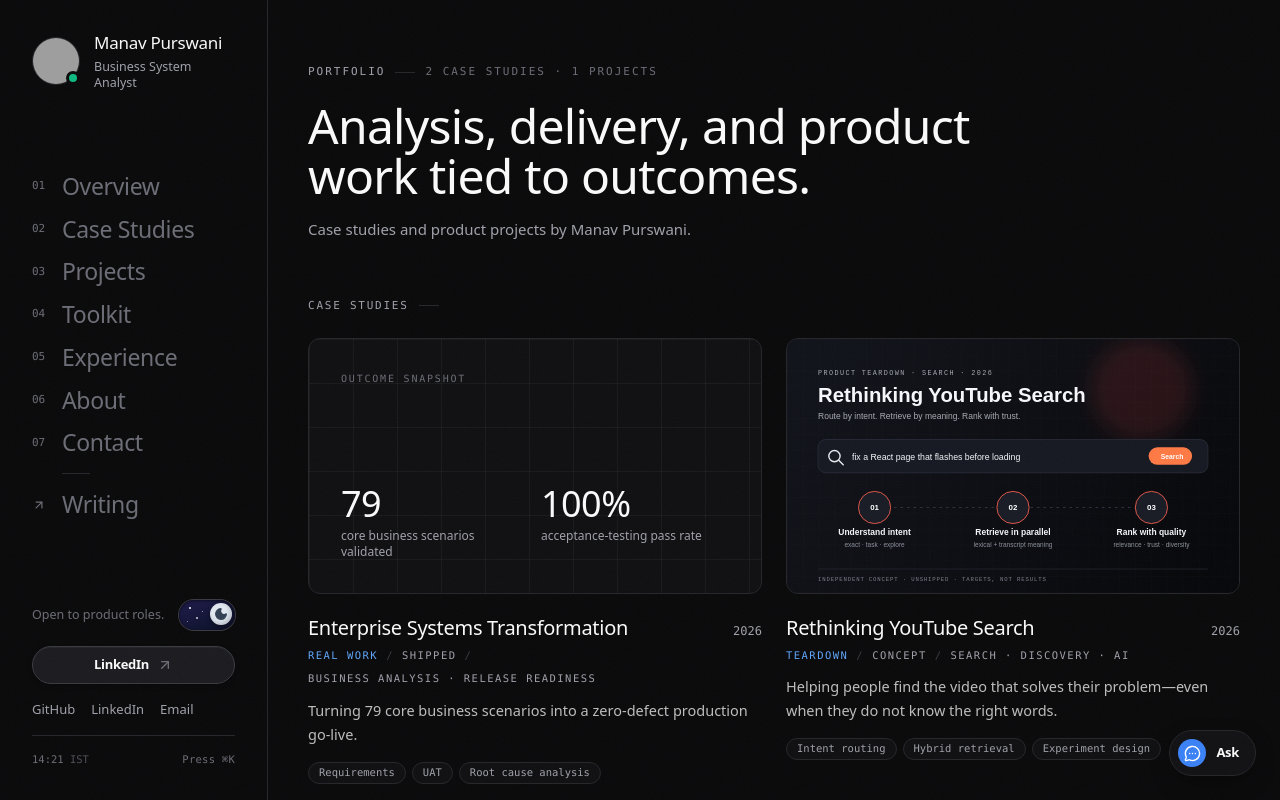
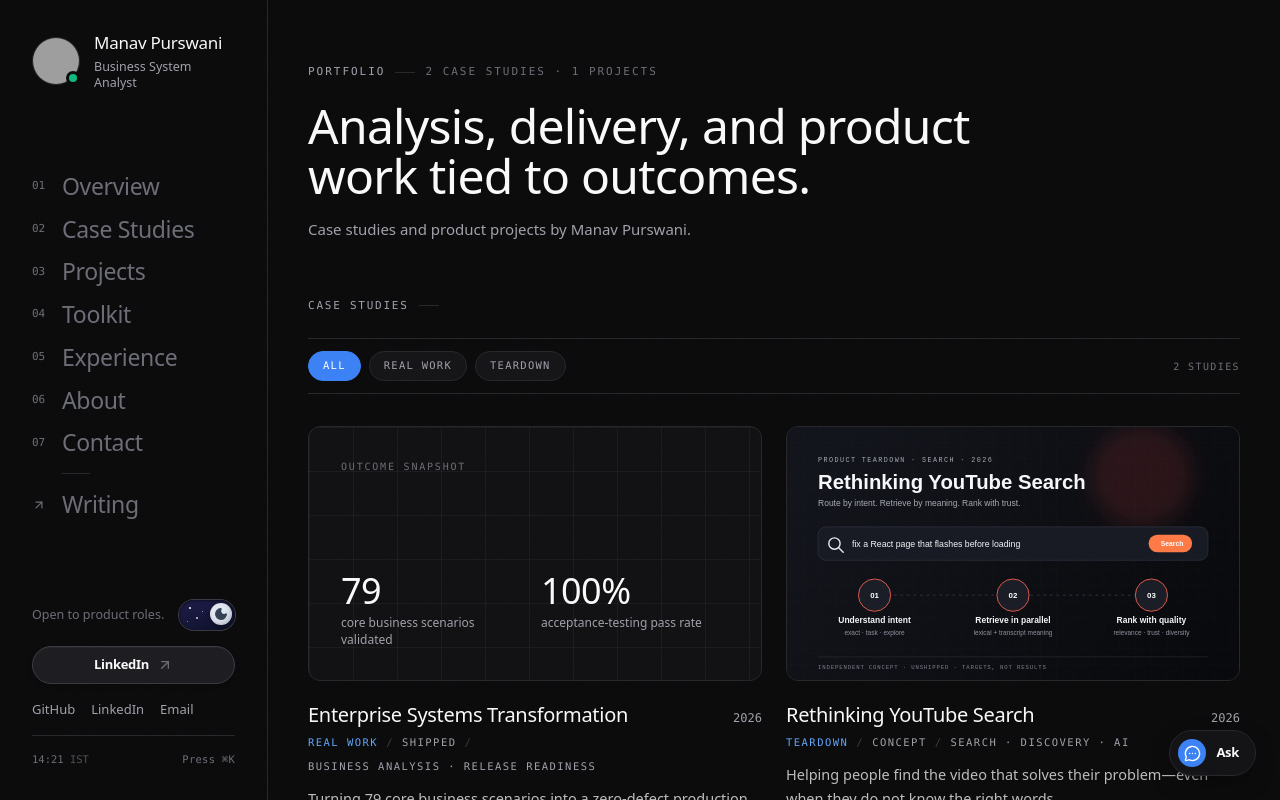
Before and after one commit to manavvp08/manavvp08.github.io, a Next.js app: page /work in a window 1280 px wide. Built offline with nearby package versions, Linux system fonts and the light colour scheme; no server answers; grey boxes are pictures that could not be loaded; a web font is replaced by a local one.

Commit message:
Update case study filtering

```diff
--- a/app/components/case-study-block.tsx
+++ b/app/components/case-study-block.tsx
@@ -7,9 +7,16 @@
 import Reveal from "./reveal";
 import { caseStudies } from "../lib/data";
 
+const caseStudyTypes = ["All", ...new Set(caseStudies.map((c) => c.category))];
+
 export default function CaseStudyBlock() {
   const badgeRef = useRef<HTMLDivElement>(null);
   const [active, setActive] = useState(false);
+  const [selectedType, setSelectedType] = useState("All");
+  const filteredStudies =
+    selectedType === "All"
+      ? caseStudies
+      : caseStudies.filter((c) => c.category === selectedType);
 
   const onMove = (e: React.MouseEvent) => {
     const el = badgeRef.current;
@@ -32,8 +39,39 @@
         </div>
       </div>
 
+      <div className="mb-8 flex flex-wrap items-center justify-between gap-3 border-y border-border py-3">
+        <div
+          className="flex flex-wrap gap-2"
+          role="group"
+          aria-label="Filter case studies by type"
+        >
+          {caseStudyTypes.map((type) => {
+            const selected = selectedType === type;
+
+            return (
+              <button
+                key={type}
+                type="button"
+                aria-pressed={selected}
+                onClick={() => setSelectedType(type)}
+                className={`rounded-full border px-3.5 py-1.5 font-mono text-[10.5px] uppercase tracking-[0.12em] transition-colors ${
+                  selected
+                    ? "border-accent bg-accent text-accent-fg"
+                    : "border-border bg-surface text-muted hover:border-border-strong hover:text-fg"
+                }`}
+              >
+                {type}
+              </button>
+            );
+          })}
+        </div>
+        <span aria-live="polite" className="font-mono text-[10px] uppercase tracking-[0.14em] text-faint">
+          {filteredStudies.length} {filteredStudies.length === 1 ? "study" : "studies"}
+        </span>
+      </div>
+
       <div className="grid gap-y-8 md:grid-cols-2 md:gap-x-6">
-        {caseStudies.map((c, i) => (
+        {filteredStudies.map((c, i) => (
           <Reveal key={c.slug} delay={(i % 2) * 70}>
             <Link
               href={`/work/${c.slug}`}
```
Also changed, not shown: 1 other file (tests, documents, lock files or other folders).
